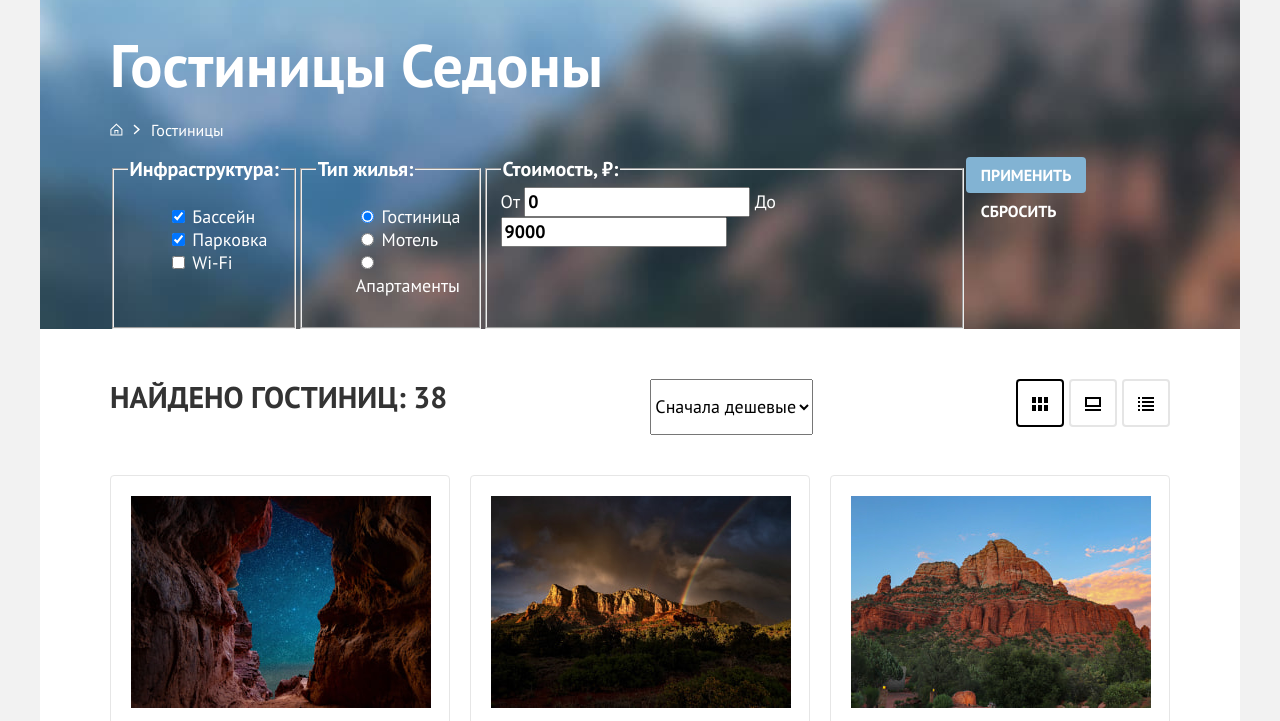
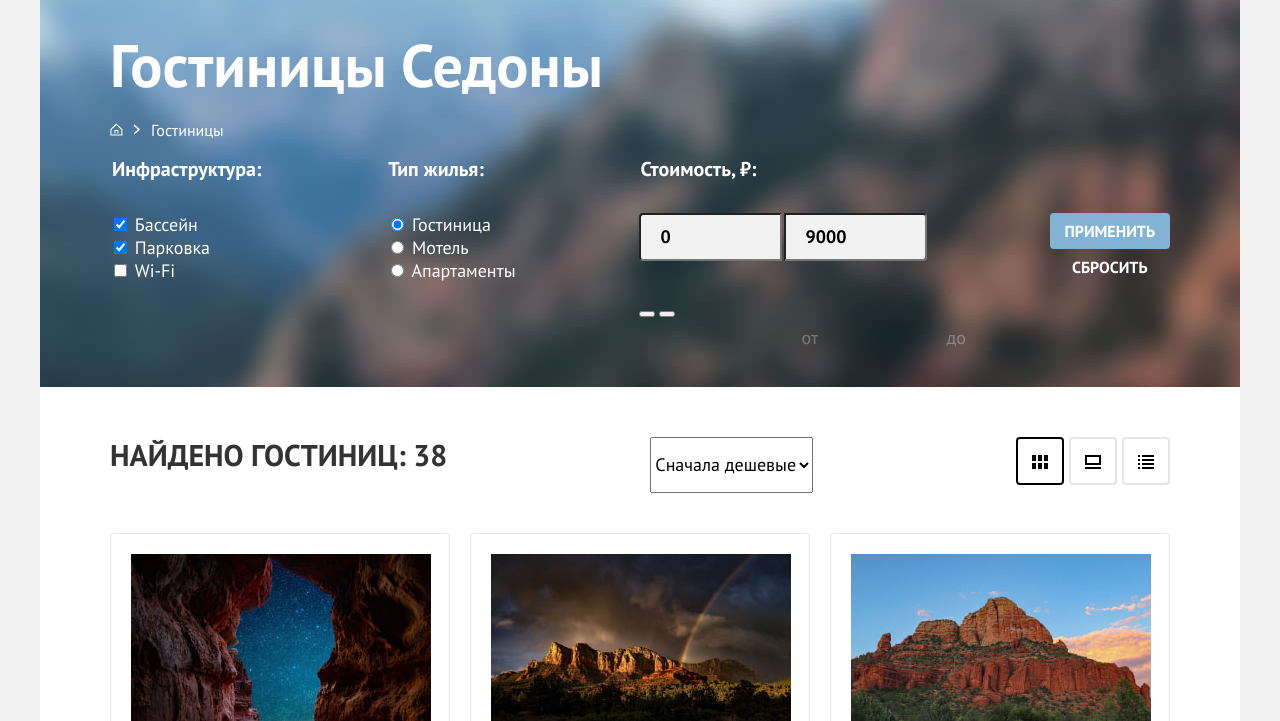
Before and after one commit to htmlacademy-htmlcss/2422439-sedona-39, a website: page catalog.html in a window 1280 px wide. Shown: the part 73-794 px from the top of the page. Drawn offline with Linux system fonts and the light colour scheme.

Commit message:
8.26. Декоративные элементы всех страниц

```diff
--- a/catalog.html
+++ b/catalog.html
@@ -114,14 +114,30 @@
               </li>
             </ul>
           </fieldset>
-          <fieldset class="filter-group">
+          <fieldset class="filter-group form-group-range">
             <legend class="filter-title">Стоимость, ₽:</legend>
-            <label class="filter-range-control"><span>От</span>
-              <input type="text" name="min-interval" value="0">
-            </label>
-            <label class="filter-range-control"><span>До</span>
-              <input type="text" name="max-interval" value="9000">
-            </label>
+            <div class="form-range">
+              <div class="range-wrapper-inputs">
+                <label class="filter-range-control">
+                  <span class="visually-hidden">От</span>
+                  <input class="range-input input-element range-input-from" type="text" name="min-interval" value="0">
+                  <span class="range-input-from-placeholder" tabindex="-1">от</span>
+                </label>
+                <label class="filter-range-control">
+                  <span class="visually-hidden">До</span>
+                  <input class="range-input input-element range-input-to" type="text" name="max-interval" value="9000">
+                  <span class="range-input-from-placeholder" tabindex="-1">до</span>
+                </label>
+              </div>
+              <div class="hotel-filters-bar-control">
+                <button class="filters-scale-toggle filters-scale-min-control" type="button">
+                  <span class="visually-hidden">Уменьшить цену.</span>
+                </button>
+                <button class="filters-scale-toggle filters-scale-max-control" type="button">
+                  <span class="visually-hidden">Увеличить цену.</span>
+                </button>
+              </div>
+            </div>
           </fieldset>
           <div class="button-wrapper">
             <button class="filter-button button button-secondary" type="submit">Применить</button>
--- a/styles/styles.css
+++ b/styles/styles.css
@@ -647,6 +647,7 @@ img {
   background-color: #9db9cc;
   background-repeat: no-repeat;
   padding-top: 35px;
+  padding-bottom: 70px;
   margin-bottom: 50px;
 }
 
@@ -690,20 +691,34 @@ img {
 
 .filter {
   display: flex;
+  gap: 70px;
 }
 
-/*.button-wrapper {
+.filter-group {
+  margin: 0;
+  border: none;
+  padding: 0;
+  display: flex;
+  flex-grow: 1;
+}
+
+.button-wrapper {
   display: flex;
   flex-direction: column;
-}*/
+  padding-top: 56px;
+}
 
 .filter-title {
   font-size: 20px;
   line-height: 24px;
   font-weight: 700;
+  margin: 0;
+  margin-bottom: 32px;
 }
 
 .filter-list {
+  margin: 0;
+  padding: 0;
   font-size: 18px;
   line-height: 23px;
   list-style-type: none;
@@ -714,6 +729,63 @@ img {
   font-size: 18px;
   line-height: 24px;
   font-weight: 700;
+}
+
+.range-wrapper-inputs {
+  display: flex;
+  gap: 2px;
+  margin-bottom: 36px;
+}
+
+/* .form-group-range {
+  margin-right: 71px;
+  margin-left: 85px;
+} */
+
+.form-range-label {
+  position: relative;
+}
+
+.range-input {
+  /* -moz-appearance: textfield; */
+  position: relative;
+  box-sizing: border-box;
+  background-color: #F2F2F2;
+  padding: 10px 40px 10px 20px;
+  width: 143px;
+  min-height: 48px;
+  color: #000000;
+}
+
+.range-input-from {
+  border-radius: 4px 0 0 4px;
+}
+
+.range-input-to {
+  border-radius: 0 4px 4px 0;
+}
+
+.range-input-from-placeholder {
+  position: absolute;
+  top: 50%;
+  opacity: 30%;
+  padding: 0 20px;
+}
+
+.hotel-filters-bar-control {
+  position: relative;
+  width: 287px;
+  height: 20px;
+}
+
+.hotel-filters-bar-control::before,
+.hotel-filters-bar-control::after {
+  position: absolute;
+  top: 50%;
+  transform: translateY(-50%);
+  background: rgba(255, 255, 255, 0.3);
+  height: 4px;
+  content: "";
 }
 
 .select-control {
```
